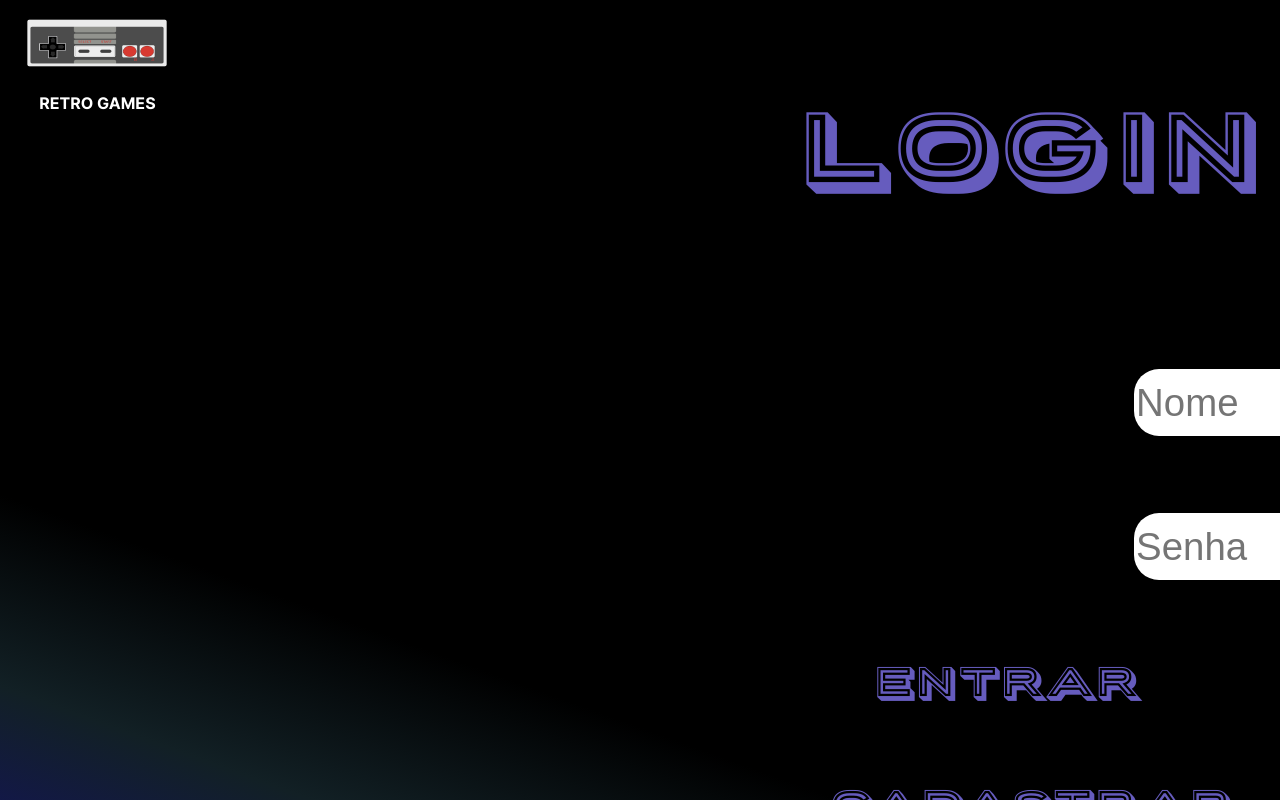
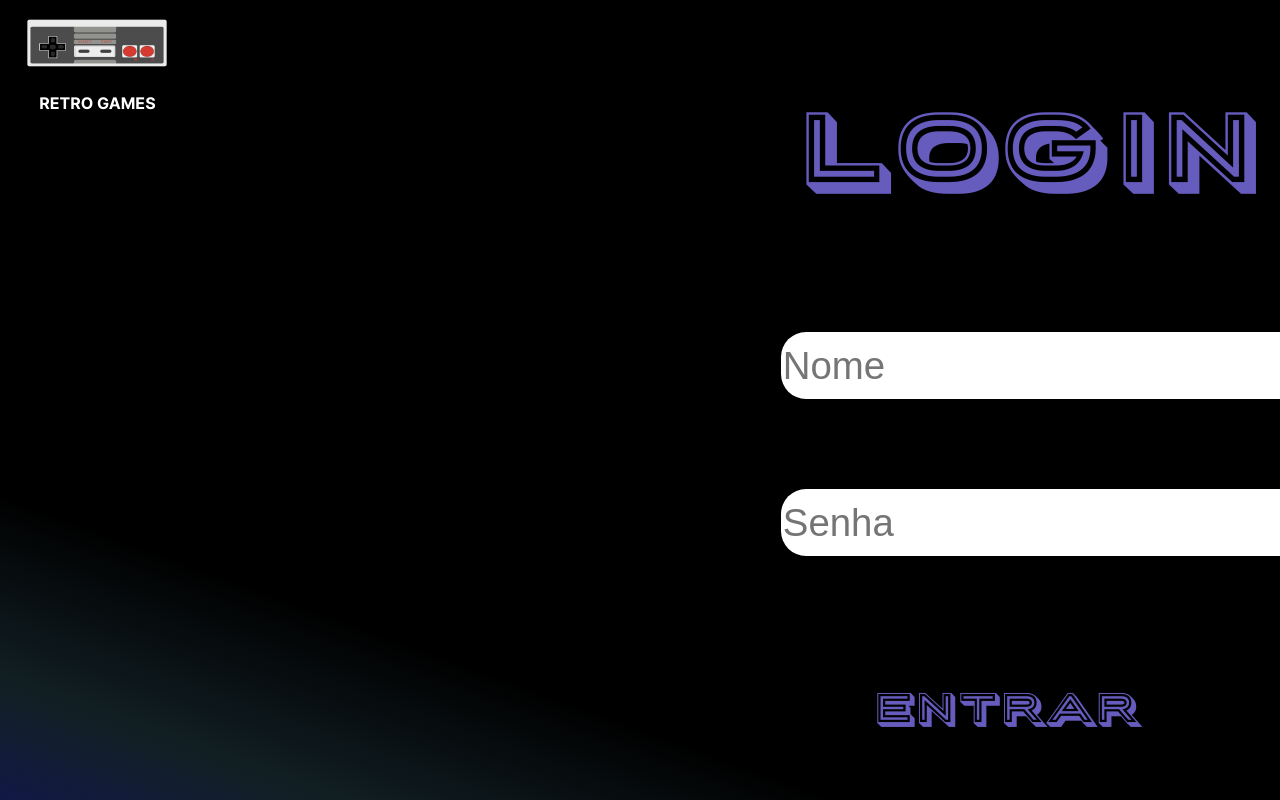
Before and after one commit to LucasMatulis/TRABALHO-DESENVOLVIMENTO-WEB, a React app in the folder site/: page /login in a window 1280 px wide. Built offline with nearby package versions, Linux system fonts and the light colour scheme; no server answers; a web font is replaced by a local one.

Commit message:
ESSA PORRA NÃOO FUNCIONA

```diff
--- a/site/src/pages/login/index.js
+++ b/site/src/pages/login/index.js
@@ -73,11 +73,11 @@ export default  function Login(){
                     <h1 className="Login">LOGIN</h1>
                     <div className="InsiraNome">
 
-                        <label className='loogin'>Insira seu nome<input className='looogin' type="text" value={nome} placeholder="Nome" onChange={(e)=>setNome(e.target.value)}/></label>
+                        <label className='loogin'><input className='looogin' type="text" value={nome} placeholder="Nome" onChange={(e)=>setNome(e.target.value)}/></label>
                     </div>
                     <div className="InsiraSenha">
 
-                        <label className='loogin'>Insira sua Senha<input className='looogin' type="password" value={senha} placeholder="Senha" onChange={(e)=> setSenha(e.target.value)}/></label>
+                        <label className='loogin'><input className='looogin' type="password" value={senha} placeholder="Senha" onChange={(e)=> setSenha(e.target.value)}/></label>
                     </div>
                     <button to={nome ? `/adm/${nome}` : '/login'} className="entrarlogin" onClick={verificarUsuario}>ENTRAR</button>
                     <Link to="/novoUsu" className="cadastrarlogin">CADASTRAR</Link>
--- a/site/src/pages/login/index.scss
+++ b/site/src/pages/login/index.scss
@@ -90,7 +90,7 @@
         position: relative;
         display: flex;
         flex-direction: column;
-        left: 726px;
+        left: 61%;
         font: 32px gemunu;
         font-weight: bolder;
 
@@ -104,7 +104,7 @@
             border: none;
             font-size: larger;
             border-radius: 25px;
-            left: 77%;
+            margin-bottom: 50px;
             top: -120px;
         }
     }
@@ -112,3 +112,17 @@
 
 
 }
+
+@media only screen and (max-width: 1366px){
+
+    .login{
+        left:12xp;
+    }
+
+
+        .loogin{
+            left: 12px;
+        }
+
+
+}
```
